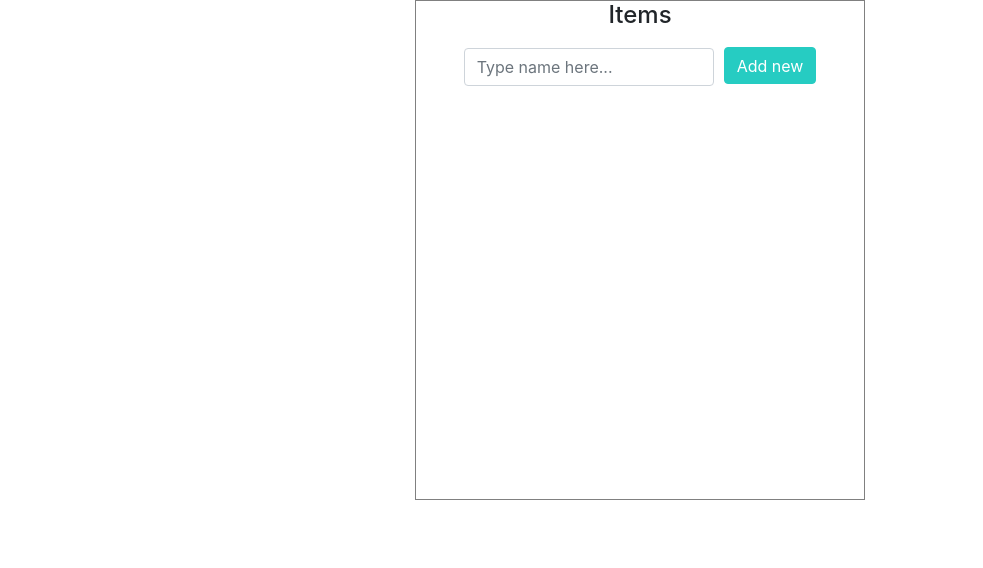
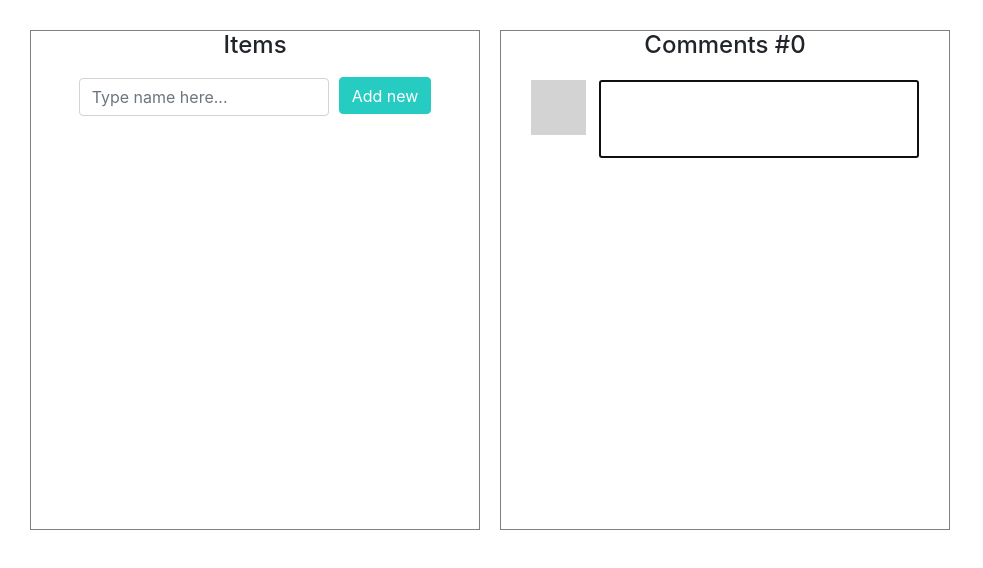
Before and after one commit to OlegBalabukh/diary-app, a React (Create React App) app: page / in a window 1280 px wide. Shown: the top 568 px of the page, without its empty margins (0-983 px from the left). Built offline with nearby package versions, Linux system fonts and the light colour scheme.

Commit message:
added CommentList component

```diff
--- a/src/components/App/App.css
+++ b/src/components/App/App.css
@@ -1,7 +1,9 @@
 @import '../../../node_modules/bootstrap/dist/css/bootstrap.min.css';
 
 .app {
+  display: inline-flex;
   text-align: center;
+  padding: 20px;
 }
 
 .container {
@@ -9,4 +11,5 @@
   height: 500px;
   overflow: auto;
   border: 1px solid gray;
+  margin: 10px;
 }
--- a/src/components/App/App.js
+++ b/src/components/App/App.js
@@ -2,6 +2,7 @@ import React from 'react';
 
 import './App.css';
 import List from '../List/List';
+import CommentList from '../CommentList/CommentList';
 
 function App() {
   return (
@@ -9,6 +10,7 @@ function App() {
       <header className="app-header">
       </header>
       <List />
+      <CommentList />
     </div>
   );
 }
--- /dev/null
+++ b/src/components/Comment/Comment.css
@@ -0,0 +1,15 @@
+.commentBlock {
+  margin-top: 30px;
+}
+
+.comment {
+  display: inline-flex;
+  width: 84%;
+  position: relative;
+  margin-bottom: 40px;
+}
+
+.comment p {
+  margin-left: 50px;
+
+}
--- /dev/null
+++ b/src/components/Comment/Comment.js
@@ -0,0 +1,17 @@
+import React from 'react';
+
+import ColoredLine from '../ColoredLine/ColoredLine';
+import ColoredSquare from '../ColoredSquare/ColoredSquare';
+import './Comment.css';
+
+const Comment = ({ text, color }) => (
+    <div className="commentBlock">
+      <div className="comment">
+        <ColoredSquare width="55px" height="55px" color={color} />
+        <p>{text}</p>
+      </div>
+      <ColoredLine width="93%" />
+    </div>
+);
+
+export default Comment;
--- /dev/null
+++ b/src/components/CommentList/CommentList.css
@@ -0,0 +1,19 @@
+.newCommentBlock {
+  margin-top: 20px;
+}
+
+.comment {
+  display: inline-flex;
+  width: 84%;
+  position: relative;
+}
+
+.comment textarea {
+  margin-left: 50px;
+  margin-right: -18px;
+}
+
+textarea {
+  resize: none;
+  width: 100%;
+}
--- /dev/null
+++ b/src/components/CommentList/CommentList.js
@@ -0,0 +1,48 @@
+import React, { useState } from 'react';
+
+import Comment from '../Comment/Comment';
+import ColoredSquare from '../ColoredSquare/ColoredSquare';
+import './CommentList.css';
+
+const CommentList = () => {
+
+  const form = {};
+  const [comments, addComment] = useState([]);
+  const colors = ['orange', 'blue'];
+
+  const update = (e) => {
+    form[e.target.name] = e.target;
+  }
+
+  const  keydownHandler = (e) => {
+    if(e.keyCode === 13 && e.ctrlKey) {
+      const { value } = e.target;
+      addComment([...comments, value]);
+      form["textarea"].value = "";
+    }
+  }
+
+  return (
+    <div className="container">
+      <h4>Comments #{comments.length}</h4>
+      {comments.map((text, index) => (
+          <Comment key={index} text={text} color={colors[index % 2]} />
+        ))}
+
+      <div className="newCommentBlock">
+        <div className="comment">
+          <ColoredSquare width="55px" height="55px" color="lightgray" />
+          <textarea
+            name="textarea"
+            rows="3"
+            autoFocus="autofocus"
+            onKeyDown={keydownHandler}
+            onChange={update}
+          />
+        </div>
+      </div>
+    </div>
+  )
+}
+
+export default CommentList;
--- a/src/components/Task/Task.css
+++ b/src/components/Task/Task.css
@@ -26,14 +26,12 @@
   -webkit-transition-duration: 0.3s; /* Safari */
   transition-duration: 0.3s;
 }
-
 .item {
   display: inline-flex;
-  height: 55px;
   width: 84%;
   position: relative;
   padding-top: 10px;
-  padding-bottom: 10px;
+  /* padding-bottom: 10px; */
   cursor: pointer;
 }
 
```
